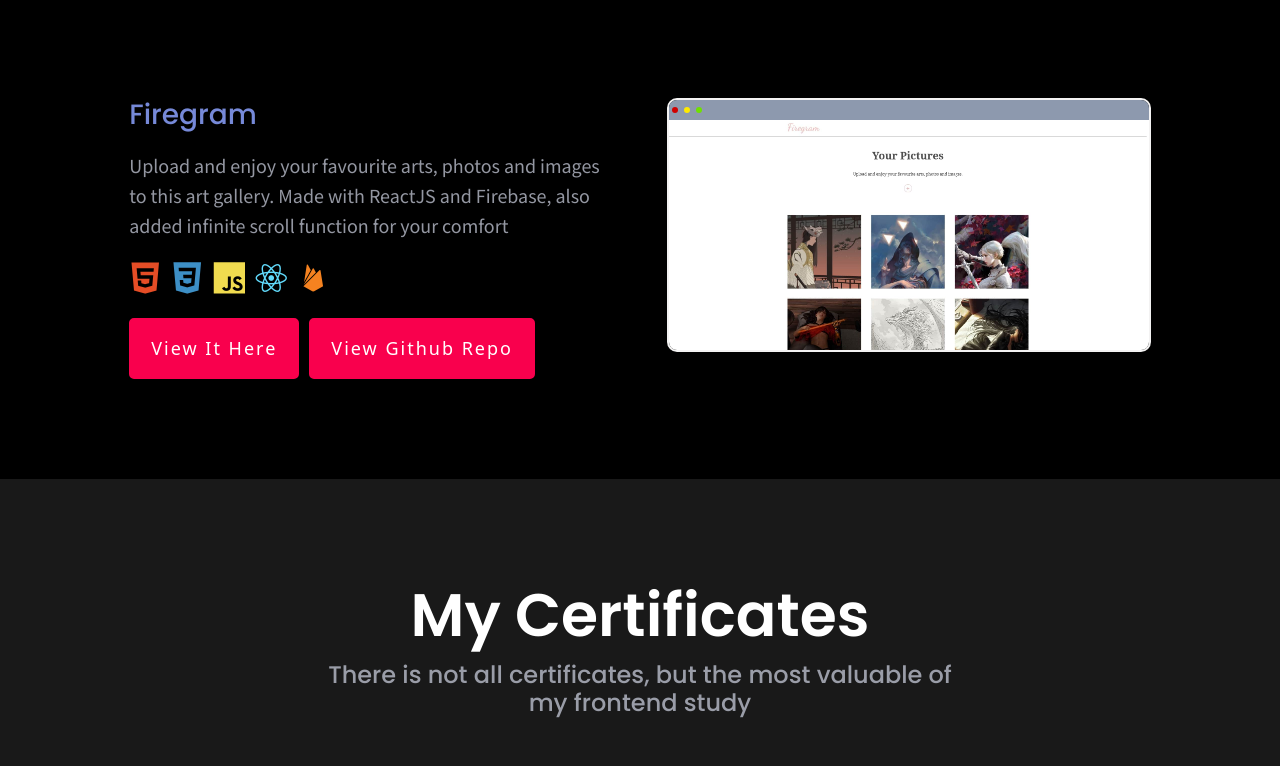
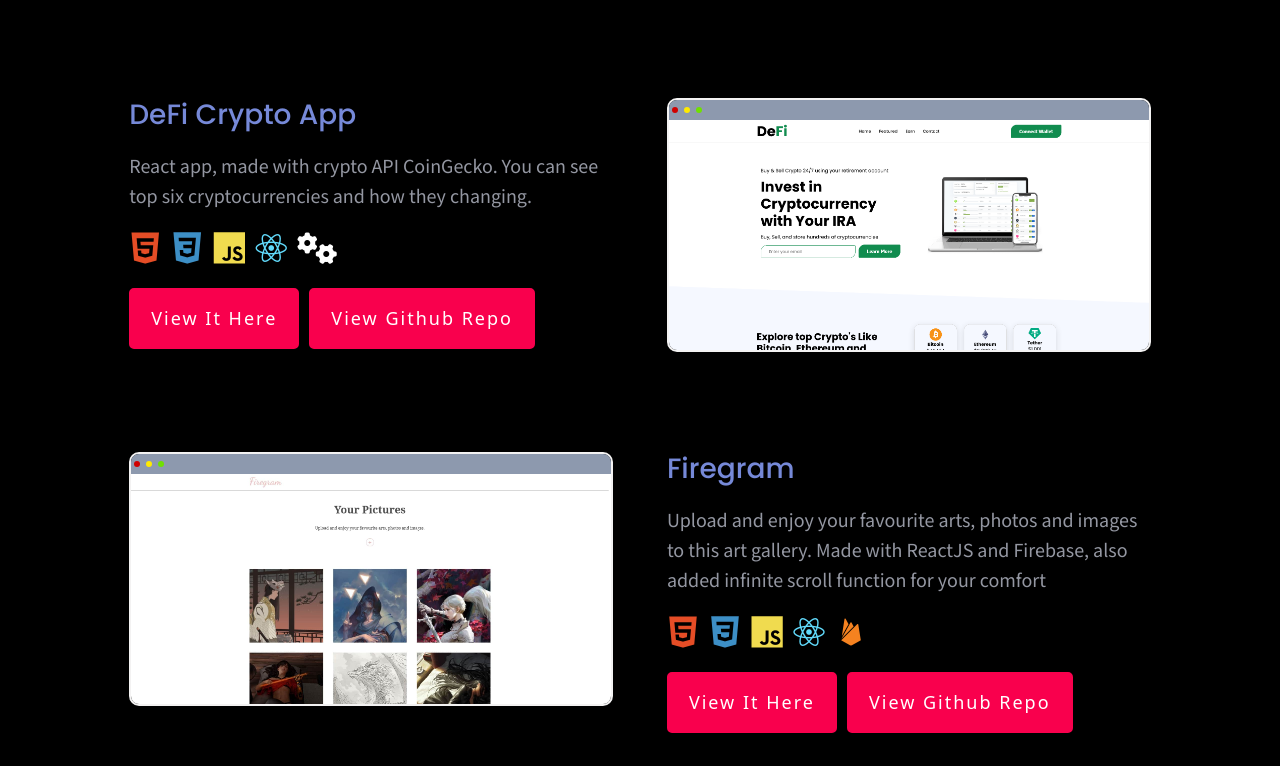
Before and after one commit to dkimd5/react-portfolio, a React (Create React App) app: page / in a window 1280 px wide. Shown: the part 2807-3573 px from the top of the page. Built offline with nearby package versions, Linux system fonts and the light colour scheme.

Commit message:
Add defi project

```diff
--- a/src/components/Projects/ProjectCard/ProjectCard.css
+++ b/src/components/Projects/ProjectCard/ProjectCard.css
@@ -11,7 +11,7 @@
     transform: translateY(-87%);
 }
 
-.project__card:nth-child(4n) .project__img:hover {
+.project__card:nth-child(5n) .project__img:hover {
     transform: translateY(-69%);
 }
 
--- a/src/components/Projects/Projects.js
+++ b/src/components/Projects/Projects.js
@@ -5,6 +5,7 @@ import waxomImg from "../../assets/project-waxom-img.jpg";
 import messengerImg from "../../assets/project-messenger-img.jpg";
 import firegramImg from "../../assets/project-firegram-img.jpg";
 import momentumImg from "../../assets/project-momentum-img.jpeg";
+import defiImg from "../../assets/project-defi.jpg";
 
 const projectList = [
   {
@@ -12,8 +13,7 @@ const projectList = [
     deployLink: "https://dkimd5.github.io/Waxom/",
     githubLink: "https://github.com/dkimd5/Waxom",
     image: waxomImg,
-    description:
-      "One of my first work, made only with HTMl and CSS. Check out slider at the top)",
+    description: "One of my first work, made only with HTMl and CSS. Check out slider at the top)",
     icons: [
       "devicon devicon-html5-plain colored",
       "devicon devicon-css3-plain colored",
@@ -54,6 +54,21 @@ const projectList = [
     ],
   },
   {
+    name: "DeFi Crypto App",
+    deployLink: "https://dkimd5.github.io/react-defi-crypto-app/",
+    githubLink: "https://github.com/dkimd5/react-defi-crypto-app",
+    image: defiImg,
+    description:
+      "React app, made with crypto API CoinGecko. You can see top six cryptocurrencies and how they changing.",
+    icons: [
+      "devicon devicon-html5-plain colored",
+      "devicon devicon-css3-plain colored",
+      "devicon devicon-javascript-plain colored",
+      "devicon devicon-react-original colored",
+      "devicon fas fa-cogs",
+    ],
+  },
+  {
     name: "Firegram",
     deployLink: "https://react-app-firegram.herokuapp.com/",
     githubLink: "https://github.com/dkimd5/firegram",
@@ -76,8 +91,8 @@ function Projects() {
       <div className="section__container">
         <h1 className="heading">My Projects</h1>
         <h2 className="heading">
-          A Selection of stuff I've built or took part. There is not all works,
-          some are still in process, I will update this list in future
+          A Selection of stuff I've built or took part. There is not all works, some are still in
+          process, I will update this list in future
         </h2>
         <div className="projects__wrapper">
           {projectList.map((project) => (
```
Also changed, not shown: src/assets/project-defi.jpg (added).
